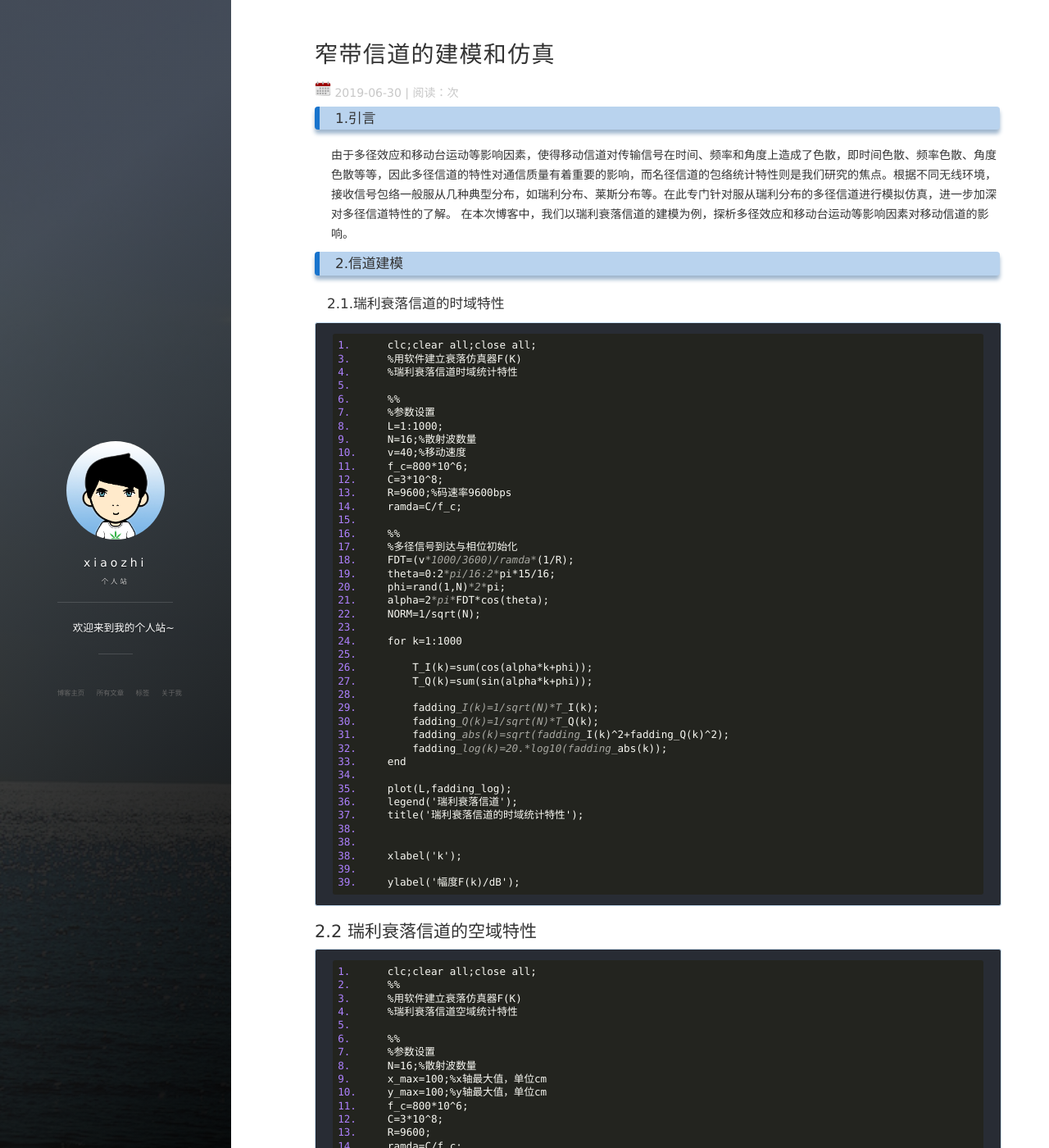
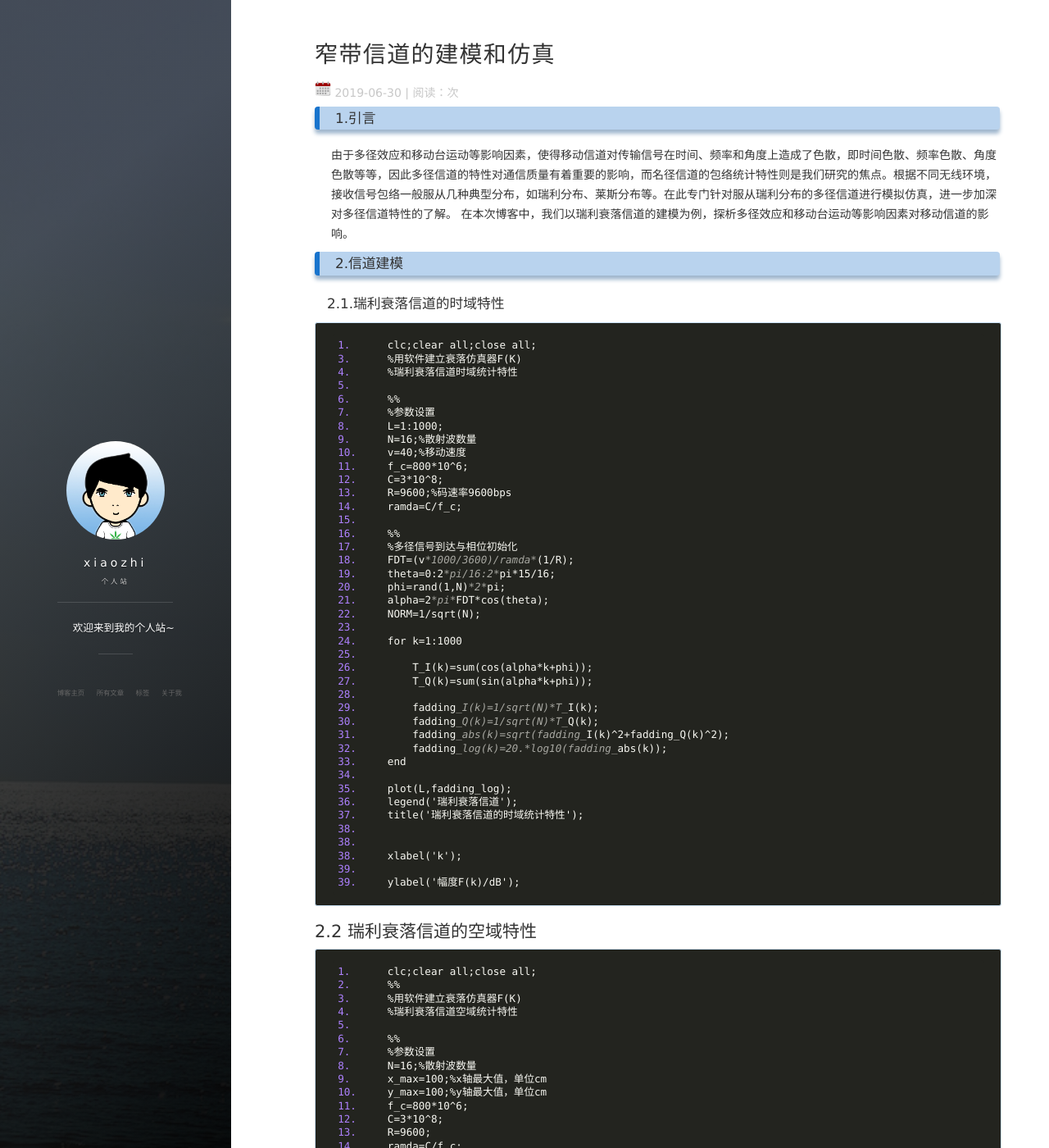
Before and after one commit to xiaozhisheji/xiaozhi.github.io, a Jekyll site: the page built from _posts/2019-06-30-窄带信道的建模和仿真.md, in a window 1280 px wide and 1400 px high. Shown: the whole window at 82% size. Built offline with Jekyll 4.4.1, drawn with Linux system fonts in a browser that asks for light colours; nearby versions of some CDN libraries; comment, search, counter and statistics services are not loaded.

Commit message:
qawsdfghn
qaswdf

```diff
--- a/css/main.css
+++ b/css/main.css
@@ -195,7 +195,7 @@ code {
 pre {
   margin-bottom: 1.3em;
   padding: 1em 2.5%;
-  background: #282c34;
+  background: #23241f;
   border: 1px solid #c9e1f6;
   border-radius: 3px;
   font-family: Consolas, Menlo, Monaco, Lucida Console, Liberation Mono, DejaVu Sans Mono, Bitstream Vera Sans Mono, Courier New, monospace, serif;
```
Also changed, not shown: _posts/2019-08-06-python爬取图虫网图片.md (+2 -1 lines).
